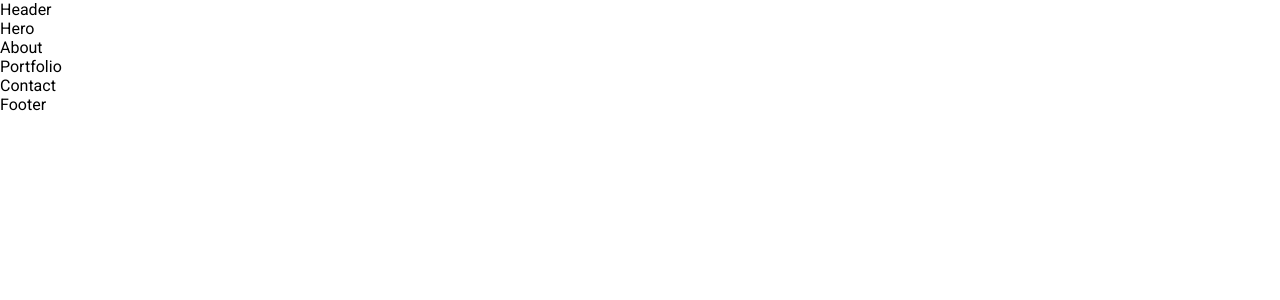
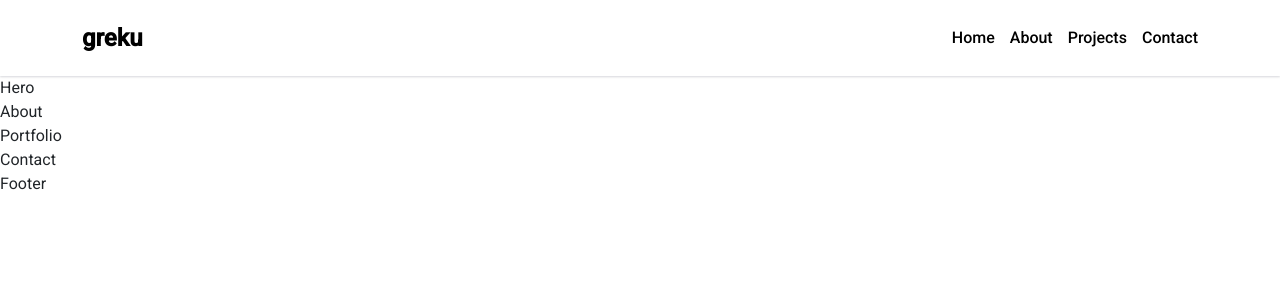
Before and after one commit to grekuu/Portfolio, a React (Vite) app: page / in a window 1280 px wide. Shown: the top 300 px of the page. Built offline with nearby package versions, Linux system fonts and the light colour scheme.

Commit message:
feat(Header): desktop component done

```diff
--- a/src/App.tsx
+++ b/src/App.tsx
@@ -1,3 +1,4 @@
+import "bootstrap/dist/css/bootstrap.min.css";
 import About from "./components/About/About";
 import Contact from "./components/Contact/contact";
 import Footer from "./components/Footer/Footer";
--- a/src/components/Header/Header.tsx
+++ b/src/components/Header/Header.tsx
@@ -1,7 +1,24 @@
 import "./header.scss";
+import Container from "react-bootstrap/Container";
+import Navbar from "react-bootstrap/Navbar";
 
 const Header = () => {
-  return <div>Header</div>;
+  return (
+    <Navbar>
+      <Container className="header-container">
+        <Navbar.Brand href="#" className="name-logo">
+          greku
+        </Navbar.Brand>
+        <Navbar.Toggle />
+        <Navbar.Collapse className="justify-content-end links-container">
+          <a href="#">Home</a>
+          <a href="#">About</a>
+          <a href="#">Projects</a>
+          <a href="#">Contact</a>
+        </Navbar.Collapse>
+      </Container>
+    </Navbar>
+  );
 };
 
 export default Header;
--- a/src/components/Header/header.scss
+++ b/src/components/Header/header.scss
@@ -0,0 +1,32 @@
+#root > nav {
+  padding: 15px 0px 15px 0px;
+  position: sticky;
+  top: 0;
+  z-index: 9999;
+  background-color: white;
+  box-shadow: 0px 1px 2px 0px
+    rgba(2.9999999999999982, 12.000000000000027, 37, 0.16);
+
+  .header-container {
+    .name-logo {
+      font-weight: bold;
+      font-size: 24px;
+    }
+
+    .links-container {
+      display: flex;
+      gap: 15px;
+      a {
+        color: black;
+        text-decoration: none;
+        font-size: 16px;
+        font-weight: 500;
+        transition: all 0.2s ease-in-out;
+
+        &:hover {
+          color: #147efb;
+        }
+      }
+    }
+  }
+}
```
